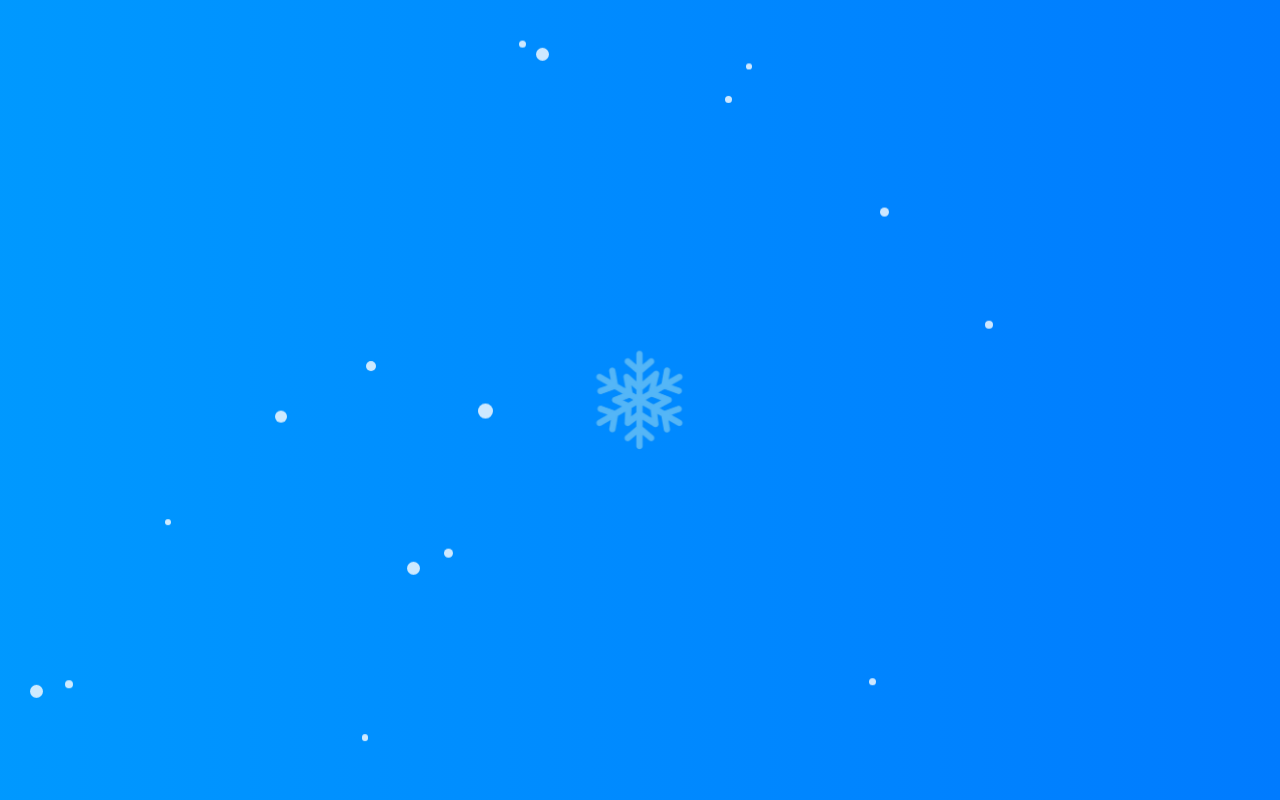
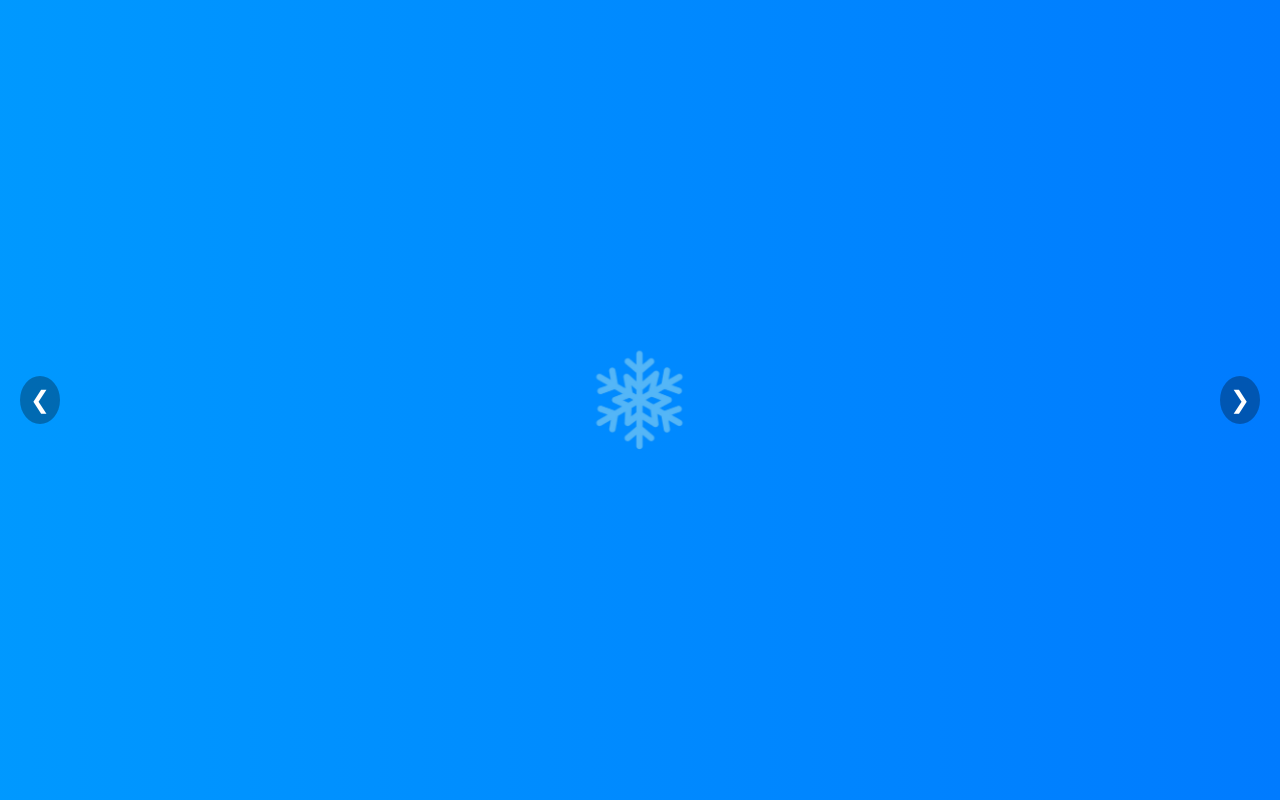
Before and after one commit to Jacksparrowlghost/Slow-culture, a plain HTML site: page index.html in a window 1280 px wide. Drawn offline with Linux system fonts and the light colour scheme.

Commit message:
Update index.html

```diff
--- a/index.html
+++ b/index.html
@@ -15,7 +15,7 @@
             background-color: #f0f0f0;
             font-family: Arial, sans-serif;
             overflow: hidden;
-            position: relative; /* Adiciona posição relativa para o efeito de neve */
+            position: relative;
         }
 
         /* Background animation */
@@ -36,22 +36,6 @@
             0% { background-position: 0% 50%; }
             50% { background-position: 100% 50%; }
             100% { background-position: 0% 50%; }
-        }
-
-        /* Snow effect */
-        .snowflake {
-            position: absolute;
-            top: -10px; /* Começa acima da tela */
-            background: white;
-            border-radius: 50%;
-            opacity: 0.8;
-            animation: fall linear infinite;
-            pointer-events: none; /* Não interfere com eventos do mouse */
-        }
-
-        @keyframes fall {
-            0% { transform: translateY(0); }
-            100% { transform: translateY(100vh); } /* Cai até a parte inferior da tela */
         }
 
         .slideshow-container {
@@ -92,18 +76,18 @@
             opacity: 1;
         }
 
-        /* Button styling for snowflake */
+        /* Start button styling */
         .start-button {
             position: absolute;
             z-index: 2;
-            background: url('imagens/image.png') no-repeat center; /* Substitua pelo seu floco de neve */
+            background: url('imagens/image.png') no-repeat center;
             background-size: contain;
-            width: 100px; /* Ajuste a largura conforme necessário */
-            height: 100px; /* Ajuste a altura conforme necessário */
+            width: 100px;
+            height: 100px;
             border: none;
             cursor: pointer;
             opacity: 0;
-            animation: fadeInButton 2s forwards, spin 10s linear infinite; /* Adiciona a animação de rotação */
+            animation: fadeInButton 2s forwards, spin 10s linear infinite;
         }
 
         @keyframes fadeInButton {
@@ -111,21 +95,49 @@
             100% { opacity: 1; }
         }
 
-        /* Animação de rotação */
         @keyframes spin {
             from { transform: rotate(0deg); }
             to { transform: rotate(360deg); }
         }
 
         .start-button:hover {
-            /* Remover a animação de escala */
             opacity: 0.8;
+        }
+
+        /* Navigation button styling */
+        .nav-button {
+            position: absolute;
+            top: 50%;
+            transform: translateY(-50%);
+            background-color: rgba(0, 0, 0, 0.3);
+            border: none;
+            color: white;
+            font-size: 24px;
+            padding: 10px;
+            cursor: pointer;
+            border-radius: 50%;
+            z-index: 2;
+            transition: background-color 0.3s;
+        }
+
+        .nav-button:hover {
+            background-color: rgba(0, 0, 0, 0.6);
+        }
+
+        .prev-button {
+            left: 20px;
+        }
+
+        .next-button {
+            right: 20px;
         }
 
     </style>
 </head>
 <body>
     <button class="start-button" onclick="startSlideshow()"></button>
+    <button class="nav-button prev-button" onclick="prevSlide()">&#10094;</button>
+    <button class="nav-button next-button" onclick="nextSlide()">&#10095;</button>
 
     <div class="slideshow-container">
         <img class="slide active" src="imagens/Slow cuturinha-1.png" alt="Slow cuturinha-1.png" onclick="toggleFullScreen(this)">
@@ -142,7 +154,6 @@
         const slideshowContainer = document.querySelector('.slideshow-container');
         const startButton = document.querySelector('.start-button');
         let interval;
-        let snowflakeInterval; // Intervalo para a criação de flocos de neve
 
         function showSlide(index) {
             slides.forEach((slide, i) => {
@@ -162,16 +173,20 @@
             }, 1000);
         }
 
+        function prevSlide() {
+            overlay.classList.add('fade-out');
+            setTimeout(() => {
+                currentIndex = (currentIndex - 1 + slides.length) % slides.length;
+                showSlide(currentIndex);
+                overlay.classList.remove('fade-out');
+            }, 1000);
+        }
+
         function startSlideshow() {
-            // Oculta o botão após o clique
             startButton.style.display = 'none';
             slideshowContainer.style.display = 'block';
             showSlide(currentIndex);
-            interval = setInterval(nextSlide, 10000); // Muda para 10000ms (10 segundos)
-
-            // Para a criação de flocos de neve
-            clearInterval(snowflakeInterval);
-            document.querySelectorAll('.snowflake').forEach(snowflake => snowflake.remove()); // Remove flocos de neve já existentes
+            interval = setInterval(nextSlide, 10000); // 10 segundos
         }
 
         function toggleFullScreen(element) {
@@ -184,26 +199,6 @@
             }
         }
 
-        // Função para criar flocos de neve
-        function createSnowflake() {
-            const snowflake = document.createElement('div');
-            snowflake.className = 'snowflake';
-            const size = Math.random() * 10 + 5; // Tamanho aleatório entre 5px e 15px
-            snowflake.style.width = `${size}px`;
-            snowflake.style.height = `${size}px`;
-            snowflake.style.left = `${Math.random() * 100}vw`; // Posição horizontal aleatória
-            snowflake.style.animationDuration = `${Math.random() * 3 + 2}s`; // Duração de queda aleatória entre 2s e 5s
-            document.body.appendChild(snowflake);
-
-            // Remover floco de neve após a animação
-            snowflake.addEventListener('animationend', () => {
-                snowflake.remove();
-            });
-        }
-
-        // Criar flocos de neve em intervalos regulares
-        snowflakeInterval = setInterval(createSnowflake, 300); // Cria um floco de neve a cada 300ms
-
     </script>
 </body>
 </html>
```
